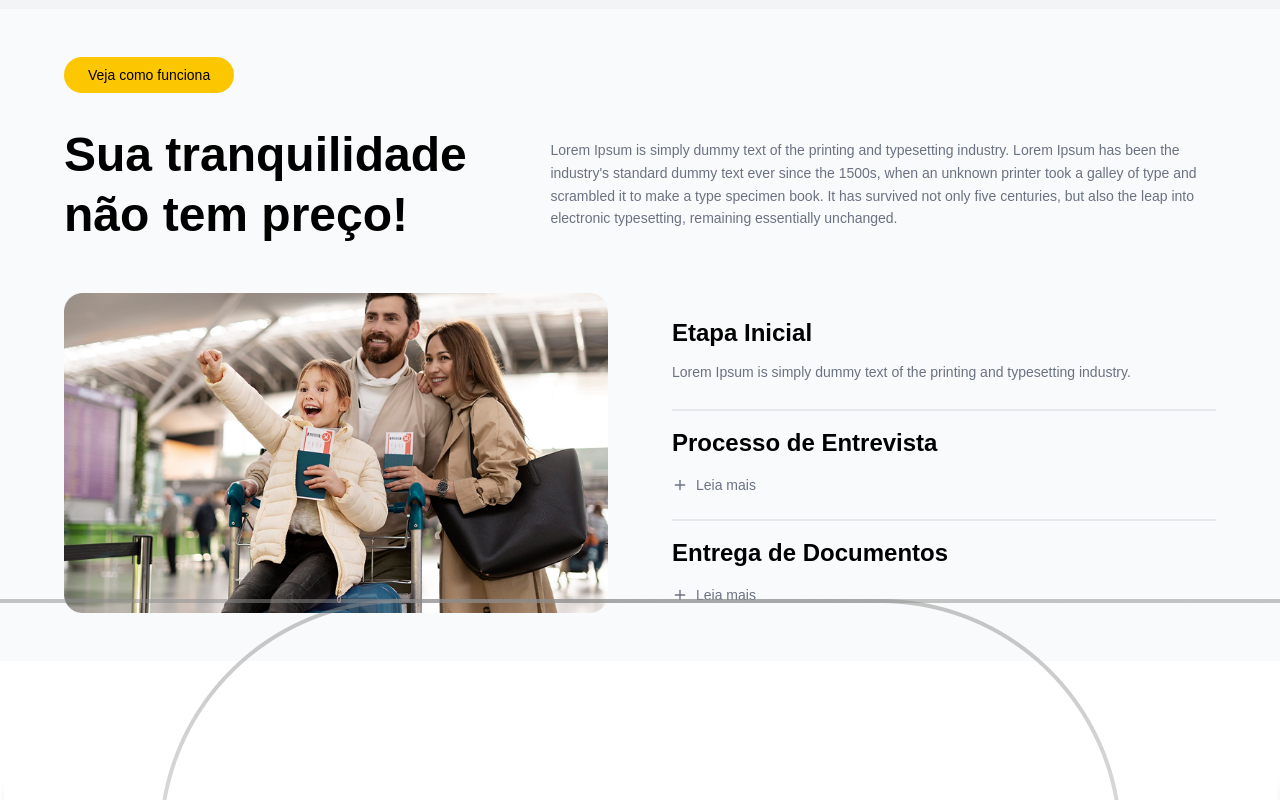
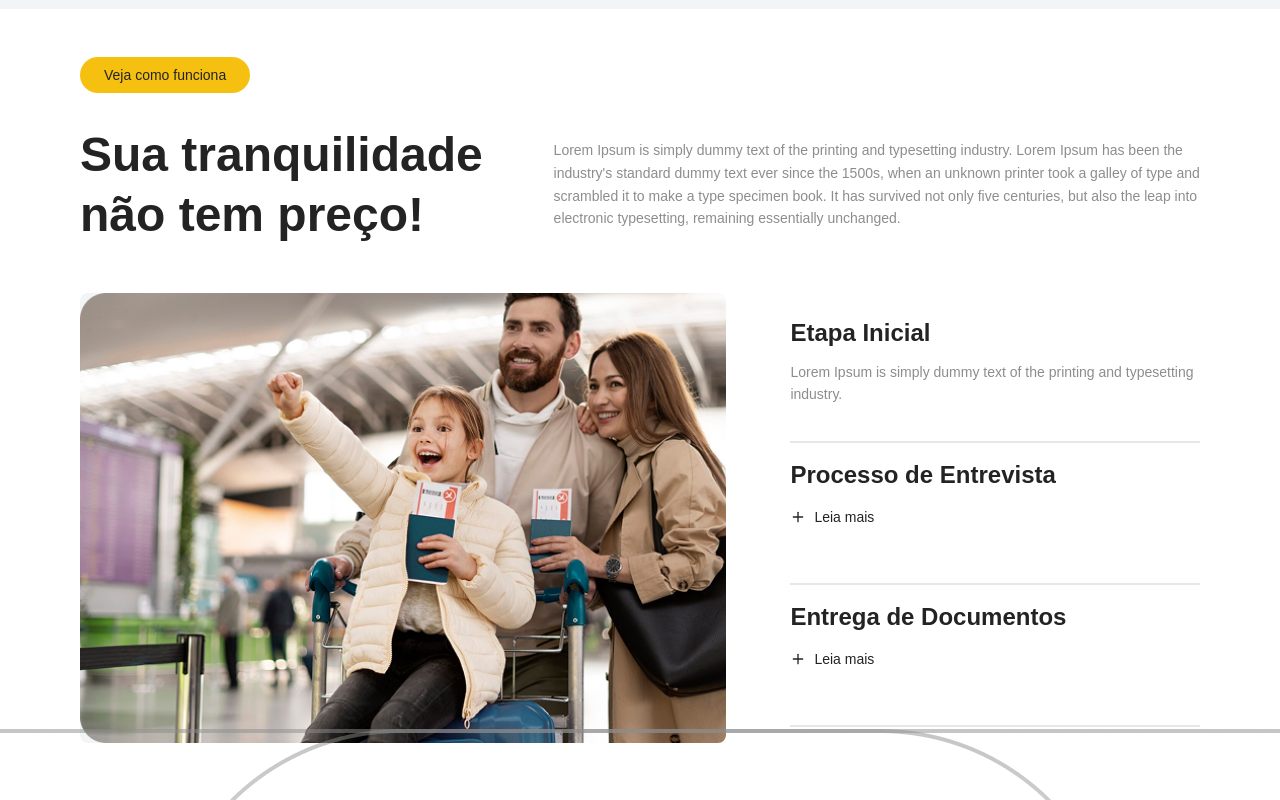
Before and after one commit to valeriapessoa/tirar-visto, a Next.js app: page / in a window 1280 px wide. Shown: the part 1300-2100 px from the top of the page. Built offline with nearby package versions, Linux system fonts and the light colour scheme.

Commit message:
fix: update YouTube video source in Hero component and improve styles in TouristSection

```diff
--- a/src/app/page.tsx
+++ b/src/app/page.tsx
@@ -166,7 +166,7 @@ export default function Hero() {
                 <iframe
                   width="100%"
                   height="100%"
-                  src="https://www.youtube.com/embed/3fumBcKC6RE?autoplay=1"
+                  src="https://www.youtube.com/embed/mPFakMSvysM?autoplay=1"
                   title="Conheça a Bruna"
                   frameBorder="0"
                   allow="accelerometer; autoplay; clipboard-write; encrypted-media; gyroscope; picture-in-picture"
--- a/src/components/TouristSection.tsx
+++ b/src/components/TouristSection.tsx
@@ -1,7 +1,6 @@
 "use client"
 
 import React from "react"
-import Image from "next/image"
 import { Plus } from "lucide-react"
 
 export default function TouristSection() {
@@ -9,11 +8,11 @@ export default function TouristSection() {
   const [documentsOpen, setDocumentsOpen] = React.useState(false)
 
   return (
-    <section className="w-full bg-gray-50 py-8 px-4 sm:py-12 sm:px-8">
-      <div className="max-w-6xl mx-auto">
+    <section className="w-full bg-white py-8 px-6 sm:py-12 sm:px-12 lg:px-16 xl:px-20">
+      <div className="w-full mx-auto">
         {/* Header Button */}
         <div className="mb-6 sm:mb-8">
-          <button className="bg-yellow-400 hover:bg-yellow-500 text-black font-medium py-2 px-6 rounded-full text-sm">
+          <button className="bg-[#F6C010] hover:bg-[#E6B010] text-[#232323] font-medium py-2 px-6 rounded-full text-sm">
             Veja como funciona
           </button>
         </div>
@@ -22,7 +21,7 @@ export default function TouristSection() {
         <div className="grid grid-cols-1 md:grid-cols-5 gap-6 md:gap-16 mb-8 md:mb-12">
           {/* Left Column - Title (2/5 of width - smaller) */}
           <div className="md:col-span-2">
-            <h1 className="text-3xl sm:text-4xl md:text-5xl font-bold text-black leading-tight">
+            <h1 className="text-3xl sm:text-4xl md:text-5xl font-bold text-[#232323] leading-tight">
               Sua tranquilidade
               <br />
               não tem preço!
@@ -31,7 +30,7 @@ export default function TouristSection() {
 
           {/* Right Column - Description (3/5 of width - larger) */}
           <div className="md:col-span-3 flex items-center">
-            <p className="text-gray-500 text-sm leading-relaxed">
+            <p className="text-[#8D8D8D] text-sm leading-relaxed">
               Lorem Ipsum is simply dummy text of the printing and typesetting industry. Lorem Ipsum has been the
               industry's standard dummy text ever since the 1500s, when an unknown printer took a galley of type and
               scrambled it to make a type specimen book. It has survived not only five centuries, but also the leap into
@@ -41,27 +40,29 @@ export default function TouristSection() {
         </div>
 
         {/* Second Row - Image and Process Steps (aligned heights) */}
-        <div className="grid grid-cols-1 md:grid-cols-2 gap-8 md:gap-16 items-start">
+        <div className="grid grid-cols-1 md:grid-cols-5 gap-8 md:gap-16 items-start">
           {/* Left Column - Image */}
-          <div className="order-1 md:order-none">
-            <div className="relative w-full h-64 sm:h-72 md:h-80 rounded-lg overflow-hidden">
-              <Image
-                src="/family-airport.png"
-                alt="Família feliz no aeroporto com passaportes"
-                fill
-                className="object-cover"
-                sizes="(max-width: 768px) 100vw, 50vw"
-                priority
-              />
+          <div className="order-1 md:order-none md:col-span-3">
+            <div
+              className="relative w-full h-80 sm:h-96 md:h-[450px] rounded-lg overflow-hidden bg-gray-100"
+              style={{
+                backgroundImage: "url('/family-airport.png')",
+                backgroundSize: "cover",
+                backgroundPosition: "left 20%",
+                backgroundRepeat: "no-repeat",
+              }}
+            >
+              {/* Imagem invisível para manter a acessibilidade */}
+              <span className="sr-only">Família feliz no aeroporto com passaportes</span>
             </div>
           </div>
 
           {/* Right Column - Process Steps (with top padding like in layout) */}
-          <div className="order-2 md:order-none pt-4 md:pt-6 h-64 sm:h-72 md:h-80 flex flex-col justify-between">
+          <div className="order-2 md:order-none md:col-span-2 pt-4 md:pt-6 h-64 sm:h-72 md:h-[450px] flex flex-col justify-between">
             {/* Etapa Inicial */}
             <div className="flex-1">
-              <h2 className="text-xl sm:text-2xl font-bold text-black mb-2 md:mb-3">Etapa Inicial</h2>
-              <p className="text-gray-500 text-sm leading-relaxed">
+              <h2 className="text-xl sm:text-2xl font-bold text-[#232323] mb-2 md:mb-3">Etapa Inicial</h2>
+              <p className="text-[#8D8D8D] text-sm leading-relaxed">
                 Lorem Ipsum is simply dummy text of the printing and typesetting industry.
               </p>
             </div>
@@ -71,9 +72,9 @@ export default function TouristSection() {
 
             {/* Processo de Entrevista */}
             <div className="flex-1">
-              <h2 className="text-xl sm:text-2xl font-bold text-black mb-2 md:mb-3">Processo de Entrevista</h2>
+              <h2 className="text-xl sm:text-2xl font-bold text-[#232323] mb-2 md:mb-3">Processo de Entrevista</h2>
               <button
-                className="flex items-center gap-2 text-gray-500 hover:text-gray-700 transition-colors text-sm py-1"
+                className="flex items-center gap-2 text-[#232323] hover:text-gray-700 transition-colors text-sm py-1"
                 onClick={() => setInterviewOpen(!interviewOpen)}
                 aria-expanded={interviewOpen}
                 aria-controls="interview-content"
@@ -96,9 +97,9 @@ export default function TouristSection() {
 
             {/* Entrega de Documentos */}
             <div className="flex-1">
-              <h2 className="text-xl sm:text-2xl font-bold text-black mb-2 md:mb-3">Entrega de Documentos</h2>
+              <h2 className="text-xl sm:text-2xl font-bold text-[#232323] mb-2 md:mb-3">Entrega de Documentos</h2>
               <button
-                className="flex items-center gap-2 text-gray-500 hover:text-gray-700 transition-colors text-sm py-1"
+                className="flex items-center gap-2 text-[#232323] hover:text-gray-700 transition-colors text-sm py-1"
                 onClick={() => setDocumentsOpen(!documentsOpen)}
                 aria-expanded={documentsOpen}
                 aria-controls="documents-content"
@@ -115,6 +116,9 @@ export default function TouristSection() {
                 </div>
               )}
             </div>
+
+            {/* Divider Line - Thicker */}
+            <hr className="border-t-2 border-gray-200 my-4" />
           </div>
         </div>
       </div>
```
